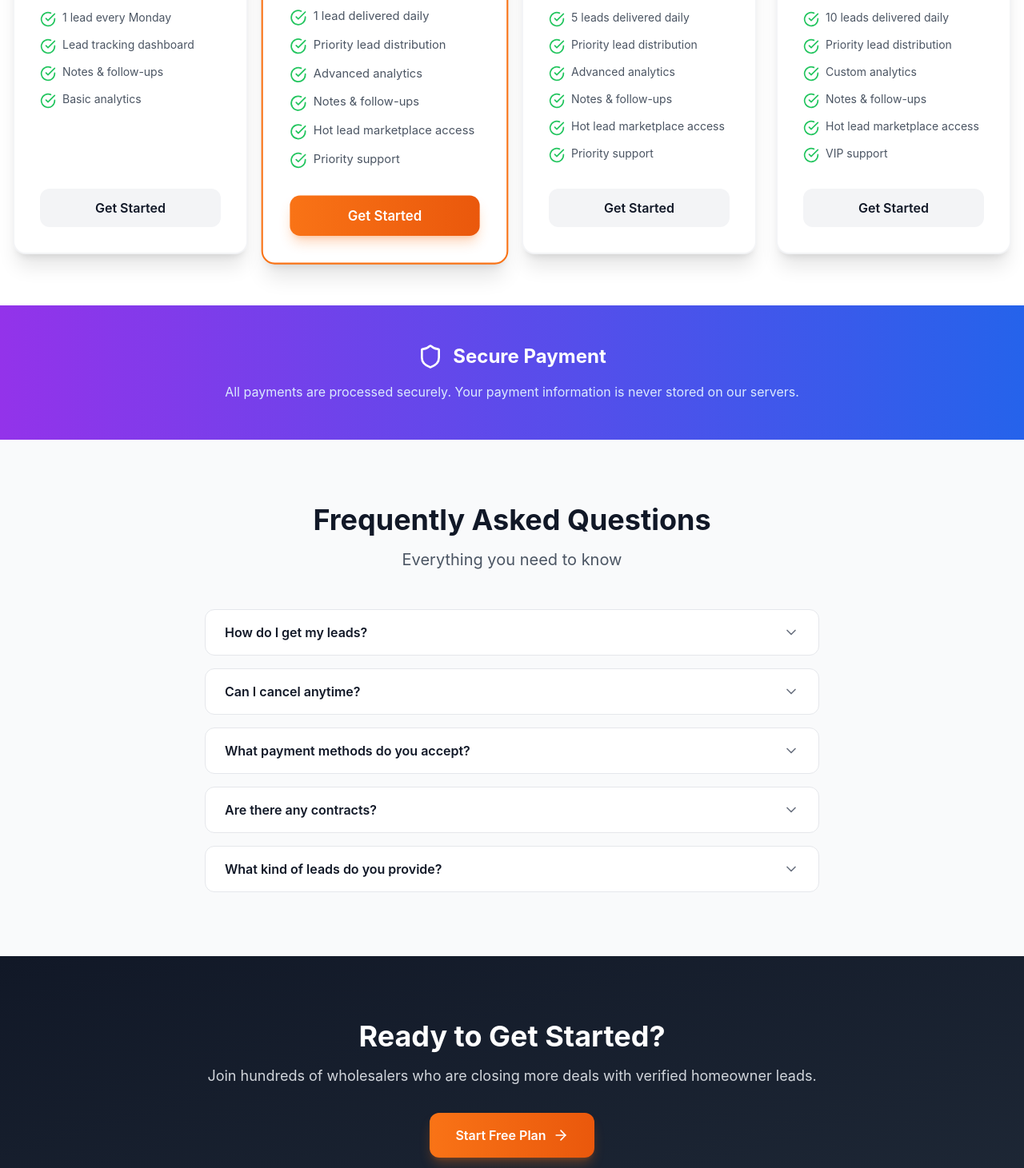
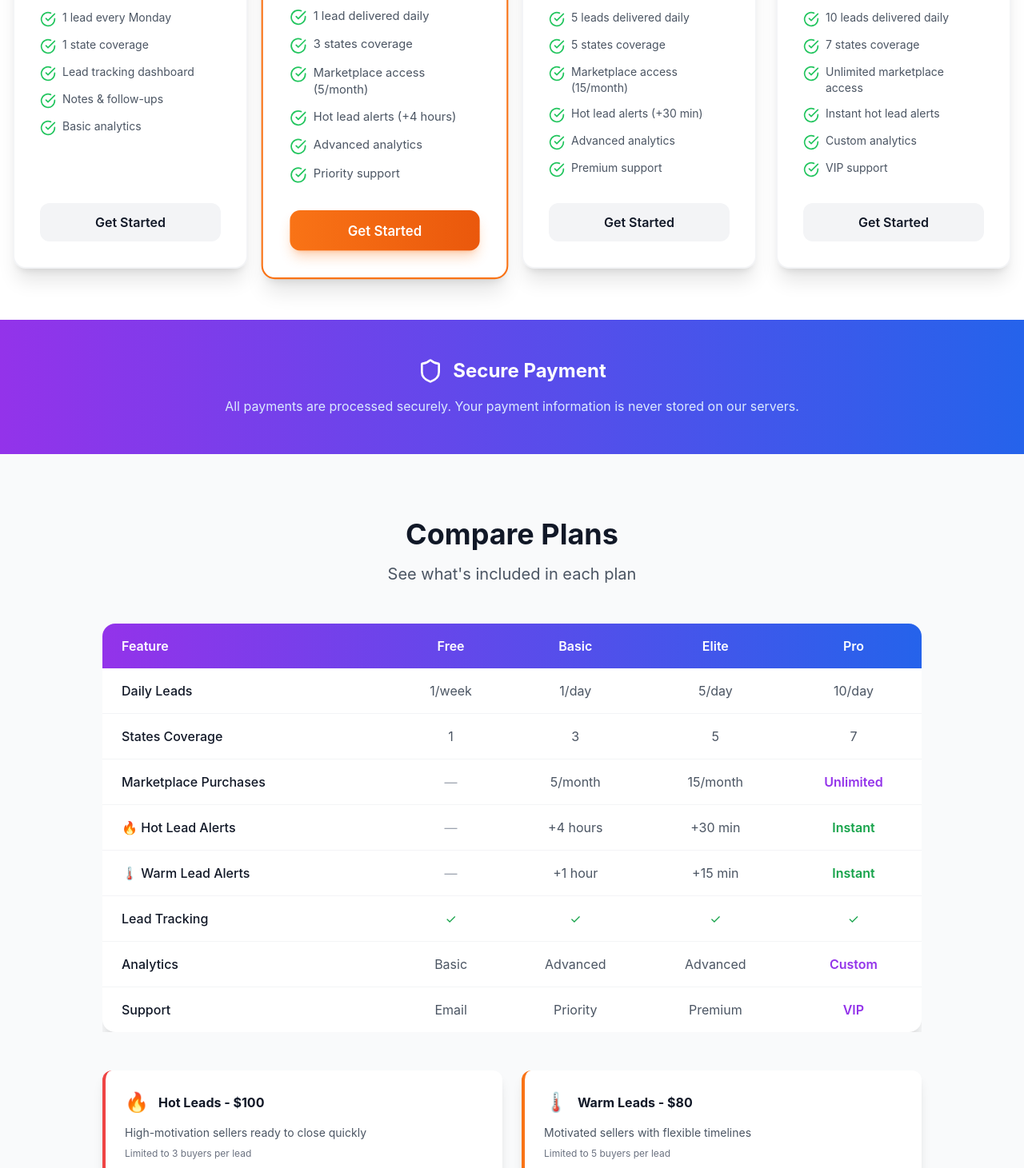
Before and after one commit to crynxmartinez/verifiedhomeowner, a React (Vite) app in the folder frontend/: page /pricing in a window 1280 px wide. Shown: the part 580-2041 px from the top of the page at 80% size. Built offline with nearby package versions, Linux system fonts and the light colour scheme; no server answers.

Commit message:
Update plan features: states coverage, marketplace limits, notification delays

```diff
--- a/frontend/src/pages/Pricing.jsx
+++ b/frontend/src/pages/Pricing.jsx
@@ -22,6 +22,7 @@ export default function Pricing() {
       leads: '1 lead/week',
       features: [
         '1 lead every Monday',
+        '1 state coverage',
         'Lead tracking dashboard',
         'Notes & follow-ups',
         'Basic analytics',
@@ -35,10 +36,10 @@ export default function Pricing() {
       leads: '1 lead/day',
       features: [
         '1 lead delivered daily',
-        'Priority lead distribution',
+        '3 states coverage',
+        'Marketplace access (5/month)',
+        'Hot lead alerts (+4 hours)',
         'Advanced analytics',
-        'Notes & follow-ups',
-        'Hot lead marketplace access',
         'Priority support',
       ],
       popular: true,
@@ -51,11 +52,11 @@ export default function Pricing() {
       leads: '5 leads/day',
       features: [
         '5 leads delivered daily',
-        'Priority lead distribution',
+        '5 states coverage',
+        'Marketplace access (15/month)',
+        'Hot lead alerts (+30 min)',
         'Advanced analytics',
-        'Notes & follow-ups',
-        'Hot lead marketplace access',
-        'Priority support',
+        'Premium support',
       ],
     },
     {
@@ -66,10 +67,10 @@ export default function Pricing() {
       leads: '10 leads/day',
       features: [
         '10 leads delivered daily',
-        'Priority lead distribution',
+        '7 states coverage',
+        'Unlimited marketplace access',
+        'Instant hot lead alerts',
         'Custom analytics',
-        'Notes & follow-ups',
-        'Hot lead marketplace access',
         'VIP support',
       ],
     },
@@ -174,8 +175,110 @@ export default function Pricing() {
         </div>
       </section>
 
+      {/* Plan Comparison Table */}
+      <section className="py-20 px-4 bg-gray-50">
+        <div className="max-w-5xl mx-auto">
+          <h2 className="text-4xl font-bold text-gray-900 text-center mb-4">
+            Compare Plans
+          </h2>
+          <p className="text-xl text-gray-600 text-center mb-12">See what's included in each plan</p>
+
+          <div className="overflow-x-auto">
+            <table className="w-full bg-white rounded-2xl shadow-xl overflow-hidden">
+              <thead>
+                <tr className="bg-gradient-to-r from-purple-600 to-blue-600 text-white">
+                  <th className="text-left py-4 px-6 font-semibold">Feature</th>
+                  <th className="text-center py-4 px-4 font-semibold">Free</th>
+                  <th className="text-center py-4 px-4 font-semibold">Basic</th>
+                  <th className="text-center py-4 px-4 font-semibold">Elite</th>
+                  <th className="text-center py-4 px-4 font-semibold">Pro</th>
+                </tr>
+              </thead>
+              <tbody className="divide-y divide-gray-100">
+                <tr className="hover:bg-gray-50">
+                  <td className="py-4 px-6 font-medium text-gray-900">Daily Leads</td>
+                  <td className="text-center py-4 px-4 text-gray-600">1/week</td>
+                  <td className="text-center py-4 px-4 text-gray-600">1/day</td>
+                  <td className="text-center py-4 px-4 text-gray-600">5/day</td>
+                  <td className="text-center py-4 px-4 text-gray-600">10/day</td>
+                </tr>
+                <tr className="hover:bg-gray-50">
+                  <td className="py-4 px-6 font-medium text-gray-900">States Coverage</td>
+                  <td className="text-center py-4 px-4 text-gray-600">1</td>
+                  <td className="text-center py-4 px-4 text-gray-600">3</td>
+                  <td className="text-center py-4 px-4 text-gray-600">5</td>
+                  <td className="text-center py-4 px-4 text-gray-600">7</td>
+                </tr>
+                <tr className="hover:bg-gray-50">
+                  <td className="py-4 px-6 font-medium text-gray-900">Marketplace Purchases</td>
+                  <td className="text-center py-4 px-4 text-gray-400">—</td>
+                  <td className="text-center py-4 px-4 text-gray-600">5/month</td>
+                  <td className="text-center py-4 px-4 text-gray-600">15/month</td>
+                  <td className="text-center py-4 px-4 text-purple-600 font-semibold">Unlimited</td>
+                </tr>
+                <tr className="hover:bg-gray-50">
+                  <td className="py-4 px-6 font-medium text-gray-900">🔥 Hot Lead Alerts</td>
+                  <td className="text-center py-4 px-4 text-gray-400">—</td>
+                  <td className="text-center py-4 px-4 text-gray-600">+4 hours</td>
+                  <td className="text-center py-4 px-4 text-gray-600">+30 min</td>
+                  <td className="text-center py-4 px-4 text-green-600 font-semibold">Instant</td>
+                </tr>
+                <tr className="hover:bg-gray-50">
+                  <td className="py-4 px-6 font-medium text-gray-900">🌡️ Warm Lead Alerts</td>
+                  <td className="text-center py-4 px-4 text-gray-400">—</td>
+                  <td className="text-center py-4 px-4 text-gray-600">+1 hour</td>
+                  <td className="text-center py-4 px-4 text-gray-600">+15 min</td>
+                  <td className="text-center py-4 px-4 text-green-600 font-semibold">Instant</td>
+                </tr>
+                <tr className="hover:bg-gray-50">
+                  <td className="py-4 px-6 font-medium text-gray-900">Lead Tracking</td>
+                  <td className="text-center py-4 px-4 text-green-600">✓</td>
+                  <td className="text-center py-4 px-4 text-green-600">✓</td>
+                  <td className="text-center py-4 px-4 text-green-600">✓</td>
+                  <td className="text-center py-4 px-4 text-green-600">✓</td>
+                </tr>
+                <tr className="hover:bg-gray-50">
+                  <td className="py-4 px-6 font-medium text-gray-900">Analytics</td>
+                  <td className="text-center py-4 px-4 text-gray-600">Basic</td>
+                  <td className="text-center py-4 px-4 text-gray-600">Advanced</td>
+                  <td className="text-center py-4 px-4 text-gray-600">Advanced</td>
+                  <td className="text-center py-4 px-4 text-purple-600 font-semibold">Custom</td>
+                </tr>
+                <tr className="hover:bg-gray-50">
+                  <td className="py-4 px-6 font-medium text-gray-900">Support</td>
+                  <td className="text-center py-4 px-4 text-gray-600">Email</td>
+                  <td className="text-center py-4 px-4 text-gray-600">Priority</td>
+                  <td className="text-center py-4 px-4 text-gray-600">Premium</td>
+                  <td className="text-center py-4 px-4 text-purple-600 font-semibold">VIP</td>
+                </tr>
+              </tbody>
+            </table>
+          </div>
+
+          {/* Marketplace Info */}
+          <div className="mt-12 grid md:grid-cols-2 gap-6">
+            <div className="bg-white rounded-xl p-6 shadow-lg border-l-4 border-red-500">
+              <div className="flex items-center gap-3 mb-3">
+                <span className="text-2xl">🔥</span>
+                <h3 className="font-bold text-gray-900">Hot Leads - $100</h3>
+              </div>
+              <p className="text-gray-600 text-sm mb-2">High-motivation sellers ready to close quickly</p>
+              <p className="text-gray-500 text-xs">Limited to 3 buyers per lead</p>
+            </div>
+            <div className="bg-white rounded-xl p-6 shadow-lg border-l-4 border-orange-500">
+              <div className="flex items-center gap-3 mb-3">
+                <span className="text-2xl">🌡️</span>
+                <h3 className="font-bold text-gray-900">Warm Leads - $80</h3>
+              </div>
+              <p className="text-gray-600 text-sm mb-2">Motivated sellers with flexible timelines</p>
+              <p className="text-gray-500 text-xs">Limited to 5 buyers per lead</p>
+            </div>
+          </div>
+        </div>
+      </section>
+
       {/* FAQ */}
-      <section className="py-20 px-4 bg-gray-50">
+      <section className="py-20 px-4 bg-white">
         <div className="max-w-3xl mx-auto">
           <h2 className="text-4xl font-bold text-gray-900 text-center mb-4">
             Frequently Asked Questions
--- a/frontend/src/pages/wholesaler/UpgradePlan.jsx
+++ b/frontend/src/pages/wholesaler/UpgradePlan.jsx
@@ -100,14 +100,14 @@ export default function UpgradePlan() {
       name: 'Free',
       price: '$0',
       leads: '1 lead/week',
-      features: ['1 lead every Monday', 'Custom analytics', 'Notes', 'Follow up countdown'],
+      features: ['1 lead every Monday', '1 state coverage', 'Lead tracking', 'Basic analytics'],
     },
     {
       id: 'basic',
       name: 'Basic',
       price: '$29',
       leads: '1 lead/day',
-      features: ['1 lead delivered daily', 'Priority lead distribution', 'Custom analytics', 'Notes', 'Follow up countdown', 'Access to hot lead marketplace', 'Support tab'],
+      features: ['1 lead delivered daily', '3 states coverage', 'Marketplace (5/month)', 'Hot alerts +4 hours', 'Advanced analytics'],
       popular: true,
     },
     {
@@ -115,14 +115,14 @@ export default function UpgradePlan() {
       name: 'Elite',
       price: '$99',
       leads: '5 leads/day',
-      features: ['5 leads delivered daily', 'Priority lead distribution', 'Custom analytics', 'Notes', 'Follow up countdown', 'Access to hot lead marketplace', 'Support tab'],
+      features: ['5 leads delivered daily', '5 states coverage', 'Marketplace (15/month)', 'Hot alerts +30 min', 'Advanced analytics'],
     },
     {
       id: 'pro',
       name: 'Pro',
       price: '$149',
       leads: '10 leads/day',
-      features: ['10 leads delivered daily', 'Priority lead distribution', 'Custom analytics', 'Notes', 'Follow up countdown', 'Access to hot lead marketplace', 'Support tab'],
+      features: ['10 leads delivered daily', '7 states coverage', 'Unlimited marketplace', 'Instant hot alerts', 'Custom analytics', 'VIP support'],
     },
   ];
 
@@ -320,35 +320,74 @@ export default function UpgradePlan() {
               </thead>
               <tbody>
                 <tr className="border-b dark:border-gray-700">
-                  <td className="py-3 px-4 text-gray-900 dark:text-white">Leads per week</td>
-                  <td className="text-center py-3 px-4 text-gray-600 dark:text-gray-400">1</td>
-                  <td className="text-center py-3 px-4 text-gray-600 dark:text-gray-400">7</td>
-                  <td className="text-center py-3 px-4 text-gray-600 dark:text-gray-400">35</td>
-                  <td className="text-center py-3 px-4 text-gray-600 dark:text-gray-400">70</td>
+                  <td className="py-3 px-4 text-gray-900 dark:text-white">Daily Leads</td>
+                  <td className="text-center py-3 px-4 text-gray-600 dark:text-gray-400">1/week</td>
+                  <td className="text-center py-3 px-4 text-gray-600 dark:text-gray-400">1/day</td>
+                  <td className="text-center py-3 px-4 text-gray-600 dark:text-gray-400">5/day</td>
+                  <td className="text-center py-3 px-4 text-gray-600 dark:text-gray-400">10/day</td>
                 </tr>
                 <tr className="border-b dark:border-gray-700">
-                  <td className="py-3 px-4 text-gray-900 dark:text-white">Lead tracking</td>
-                  <td className="text-center py-3 px-4 text-gray-600 dark:text-gray-400">✓</td>
-                  <td className="text-center py-3 px-4 text-gray-600 dark:text-gray-400">✓</td>
-                  <td className="text-center py-3 px-4 text-gray-600 dark:text-gray-400">✓</td>
-                  <td className="text-center py-3 px-4 text-gray-600 dark:text-gray-400">✓</td>
+                  <td className="py-3 px-4 text-gray-900 dark:text-white">States Coverage</td>
+                  <td className="text-center py-3 px-4 text-gray-600 dark:text-gray-400">1</td>
+                  <td className="text-center py-3 px-4 text-gray-600 dark:text-gray-400">3</td>
+                  <td className="text-center py-3 px-4 text-gray-600 dark:text-gray-400">5</td>
+                  <td className="text-center py-3 px-4 text-gray-600 dark:text-gray-400">7</td>
                 </tr>
                 <tr className="border-b dark:border-gray-700">
-                  <td className="py-3 px-4 text-gray-900 dark:text-white">Support</td>
-                  <td className="text-center py-3 px-4 text-gray-600 dark:text-gray-400">Basic</td>
-                  <td className="text-center py-3 px-4 text-gray-600 dark:text-gray-400">Priority</td>
-                  <td className="text-center py-3 px-4 text-gray-600 dark:text-gray-400">Premium</td>
-                  <td className="text-center py-3 px-4 text-gray-600 dark:text-gray-400">VIP</td>
+                  <td className="py-3 px-4 text-gray-900 dark:text-white">Marketplace Purchases</td>
+                  <td className="text-center py-3 px-4 text-gray-500 dark:text-gray-500">—</td>
+                  <td className="text-center py-3 px-4 text-gray-600 dark:text-gray-400">5/month</td>
+                  <td className="text-center py-3 px-4 text-gray-600 dark:text-gray-400">15/month</td>
+                  <td className="text-center py-3 px-4 text-purple-600 dark:text-purple-400 font-semibold">Unlimited</td>
+                </tr>
+                <tr className="border-b dark:border-gray-700">
+                  <td className="py-3 px-4 text-gray-900 dark:text-white">🔥 Hot Lead Alerts</td>
+                  <td className="text-center py-3 px-4 text-gray-500 dark:text-gray-500">—</td>
+                  <td className="text-center py-3 px-4 text-gray-600 dark:text-gray-400">+4 hours</td>
+                  <td className="text-center py-3 px-4 text-gray-600 dark:text-gray-400">+30 min</td>
+                  <td className="text-center py-3 px-4 text-green-600 dark:text-green-400 font-semibold">Instant</td>
+                </tr>
+                <tr className="border-b dark:border-gray-700">
+                  <td className="py-3 px-4 text-gray-900 dark:text-white">🌡️ Warm Lead Alerts</td>
+                  <td className="text-center py-3 px-4 text-gray-500 dark:text-gray-500">—</td>
+                  <td className="text-center py-3 px-4 text-gray-600 dark:text-gray-400">+1 hour</td>
+                  <td className="text-center py-3 px-4 text-gray-600 dark:text-gray-400">+15 min</td>
+                  <td className="text-center py-3 px-4 text-green-600 dark:text-green-400 font-semibold">Instant</td>
                 </tr>
                 <tr className="border-b dark:border-gray-700">
                   <td className="py-3 px-4 text-gray-900 dark:text-white">Analytics</td>
                   <td className="text-center py-3 px-4 text-gray-600 dark:text-gray-400">Basic</td>
                   <td className="text-center py-3 px-4 text-gray-600 dark:text-gray-400">Advanced</td>
                   <td className="text-center py-3 px-4 text-gray-600 dark:text-gray-400">Advanced</td>
-                  <td className="text-center py-3 px-4 text-gray-600 dark:text-gray-400">Custom</td>
+                  <td className="text-center py-3 px-4 text-purple-600 dark:text-purple-400 font-semibold">Custom</td>
+                </tr>
+                <tr className="border-b dark:border-gray-700">
+                  <td className="py-3 px-4 text-gray-900 dark:text-white">Support</td>
+                  <td className="text-center py-3 px-4 text-gray-600 dark:text-gray-400">Email</td>
+                  <td className="text-center py-3 px-4 text-gray-600 dark:text-gray-400">Priority</td>
+                  <td className="text-center py-3 px-4 text-gray-600 dark:text-gray-400">Premium</td>
+                  <td className="text-center py-3 px-4 text-purple-600 dark:text-purple-400 font-semibold">VIP</td>
                 </tr>
               </tbody>
             </table>
+          </div>
+
+          {/* Marketplace Info */}
+          <div className="mt-6 grid md:grid-cols-2 gap-4">
+            <div className="bg-red-50 dark:bg-red-900/20 rounded-lg p-4 border-l-4 border-red-500">
+              <div className="flex items-center gap-2 mb-2">
+                <span>🔥</span>
+                <span className="font-bold text-gray-900 dark:text-white">Hot Leads - $100</span>
+              </div>
+              <p className="text-sm text-gray-600 dark:text-gray-400">Limited to 3 buyers per lead</p>
+            </div>
+            <div className="bg-orange-50 dark:bg-orange-900/20 rounded-lg p-4 border-l-4 border-orange-500">
+              <div className="flex items-center gap-2 mb-2">
+                <span>🌡️</span>
+                <span className="font-bold text-gray-900 dark:text-white">Warm Leads - $80</span>
+              </div>
+              <p className="text-sm text-gray-600 dark:text-gray-400">Limited to 5 buyers per lead</p>
+            </div>
           </div>
         </div>
       </div>
```
